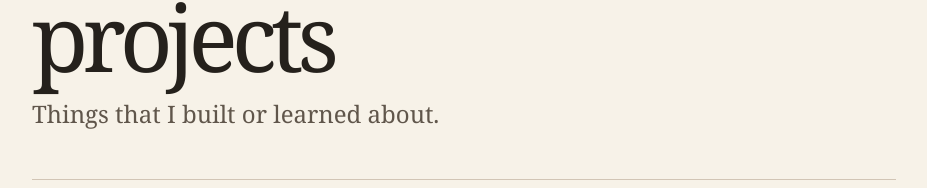
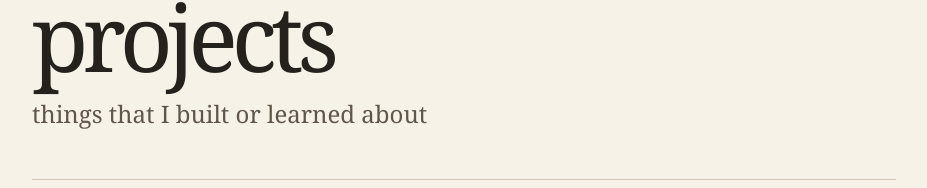
Before and after one commit to dmace27/psite, an Astro site: page /projects in a window 1280 px wide. Shown: the part 157-345 px from the top of the page, without its empty margins (176-1103 px from the left). Built offline with nearby package versions, Linux system fonts and the light colour scheme; Astro itself is replaced by a stand-in of ours.

Commit message:
chore: adjust Projects subtitle casing

```diff
--- a/src/pages/projects.astro
+++ b/src/pages/projects.astro
@@ -6,6 +6,6 @@ import EmptyState from '../components/EmptyState.astro';
 import { projects, siteContent } from '../content/site';
 ---
 <SiteLayout title={`projects / ${siteContent.identity.name}`} description="Projects, experiments, and things built along the way.">
-  <PageHeading title="projects" description="Things that I built or learned about." />
+  <PageHeading title="projects" description="things that I built or learned about" />
   {projects.length ? <ProjectList items={projects} headingLevel="h2" /> : <EmptyState message="no projects here yet." />}
 </SiteLayout>
```
